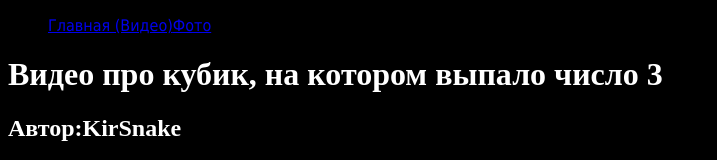
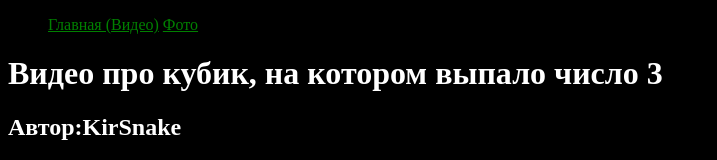
Before and after one commit to kirsnaker/kirsnake, a plain HTML site: page index.html in a window 1280 px wide. Shown: the top 160 px of the page, without its empty margins (0-717 px from the left). Drawn offline with Linux system fonts and the light colour scheme; grey boxes are pictures that could not be loaded.

Commit message:
Update index.html

```diff
--- a/index.html
+++ b/index.html
@@ -5,7 +5,7 @@
    <meta name="viewport" content="width=device-width, initial-scale=1">
    <title>ВИДОСИК</title>
 </head>
-<body>
+<body link="green" vlink="green">
    <style>
 body {
    background: black
@@ -14,7 +14,8 @@ body {
    <header aligh = "center">
    <ul>
 <nav>
-<font color="white" face="Tahoma"><a href ="index.html">Главная (Видео)</a><a href ="photo.html">Фото</a></font>
+<a href ="index.html">Главная (Видео)</a>
+<a href ="photo.html">Фото</a>
 </nav>
    </ul>
       <h1> <span style="color: white;">Видео про кубик, на котором выпало число 3</h1></span>
```
